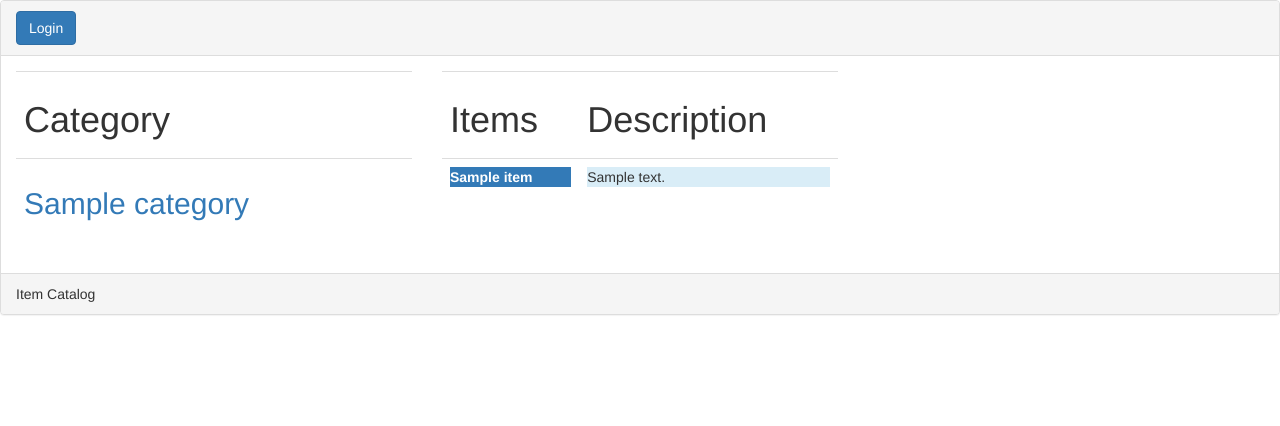
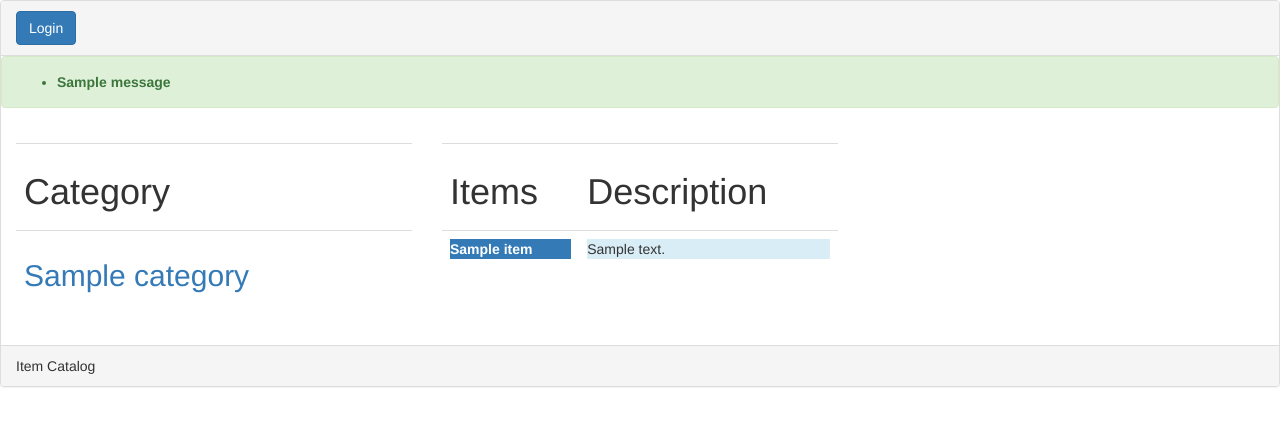
Before and after one commit to Ryuu-Naisho/itemCatalog, a Flask app: page / in a window 1280 px wide. Shown: the top 426 px of the page. Run offline with Flask 2, Linux system fonts and the light colour scheme; tables that the repository leaves empty hold one stand-in row (values such as "Sample post"); one stand-in notice (Sample message) is shown; some libraries are stand-ins or nearby versions.

Commit message:
Display flash messages.

```diff
--- a/templates/components/header.html
+++ b/templates/components/header.html
@@ -23,4 +23,15 @@
 			</a>
 		</div>
 	{% endif %}
+	{% with messages = get_flashed_messages() %}
+		{% if messages %}
+			<div class="alert alert-success">
+				<ul>
+					{% for message in messages %}
+						<li><strong>{{message}}</strong></li>
+					{% endfor %}
+				</ul>
+			</div>
+		{% endif %}
+	{% endwith %}
   		<div class="panel-body">
```
